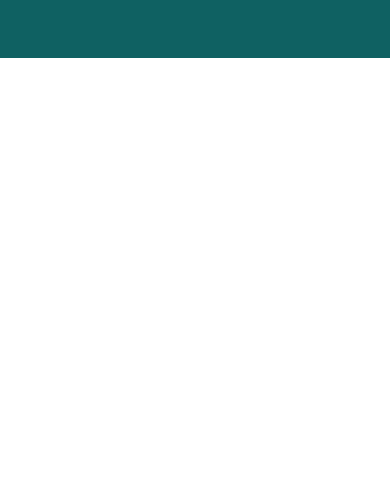
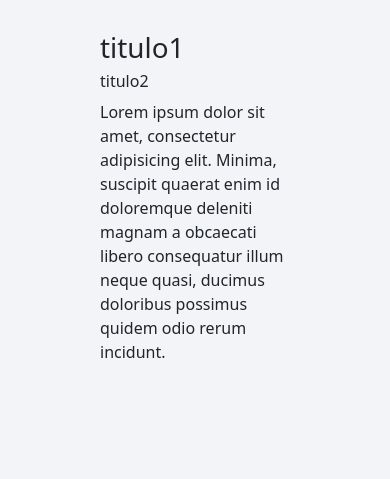
Before and after one commit to juliofernandolepore/desarrolloWeb, a plain HTML site: page sections/gallery.html in a window 390 px wide. Shown: the part 157-636 px from the top of the page. Drawn offline with nearby package versions, Linux system fonts and the light colour scheme.

Commit message:
trabajando bootstrap clases para grid y responsive

```diff
--- a/sass/style.scss
+++ b/sass/style.scss
@@ -1,6 +1,5 @@
 /* *********************** FUENTES ******************** */
 @import url("https://fonts.googleapis.com/css2?family=Roboto:ital,wght@0,100;0,300;1,100;1,300&display=swap");
-
 @import "mixins";
 
 
@@ -18,7 +17,7 @@ $azulOscuro: rgb(32, 17, 75);
 
 /*  ********************* RESET ********************** */
 * {
-  margin:0;
+  margin: 0;
   padding: 0;
   box-sizing: border-box;
 }
@@ -31,8 +30,19 @@ a {
   text-decoration: none;
 }
 
-h2{
+h2 {
   font-size: medium;
+}
+
+/*   ********************** CLASES BOOTSTRAP ******************** */
+.container-fluid {
+  margin: 0;
+  padding: 0;
+
+  main {
+    background-color: $colorBlancoDebil;
+    padding: 100px;
+  }
 }
 
 /*  ******* NAVBAR ******** */
@@ -201,10 +211,8 @@ footer {
   text-align: center;
 }
 
-/* ****************************** GRIDS ************************* */@at-root
-
-
- .parrafo {
+/* ****************************** GRIDS ************************* */
+@at-root .parrafo {
   font-size: medium;
   color: $marronOscuro;
   margin: 15px, 0;
@@ -218,7 +226,6 @@ footer {
 .arancelesDev {
   grid-area: developer;
   @extend .parrafo
-
 }
 
 .repos {
@@ -231,6 +238,7 @@ footer {
     font-size: 1.5rem;
   }
 }
+
 .gitHubRepos {
   grid-area: gitHub;
   padding: 3px 0;
--- a/sections/gallery.html
+++ b/sections/gallery.html
@@ -12,7 +12,7 @@
     <link rel="stylesheet" href="../styles/style.css">
 </head>
 
-<body>
+<body class="container-fluid">
     <header>
         <nav class="navbar navbar-expand-lg py-4 colorFondo">
             <div class="container-fluid">
@@ -38,8 +38,12 @@
         </nav>
 
     </header>
-    <main class="bg-info">
-
+    <main class="">
+        <h1>titulo1</h1>
+        <h2>titulo2</h2>
+        <p>Lorem ipsum dolor sit amet, consectetur adipisicing elit. Minima, suscipit quaerat enim id doloremque
+            deleniti magnam a obcaecati libero consequatur illum neque quasi, ducimus doloribus possimus quidem odio
+            rerum incidunt.</p>
     </main>
 
     <script src="https://cdn.jsdelivr.net/npm/bootstrap@5.2.1/dist/js/bootstrap.bundle.min.js"
```
Also changed, not shown: styles/style.css, 1 other file. Lines whose indentation alone changed are shown as unchanged.
